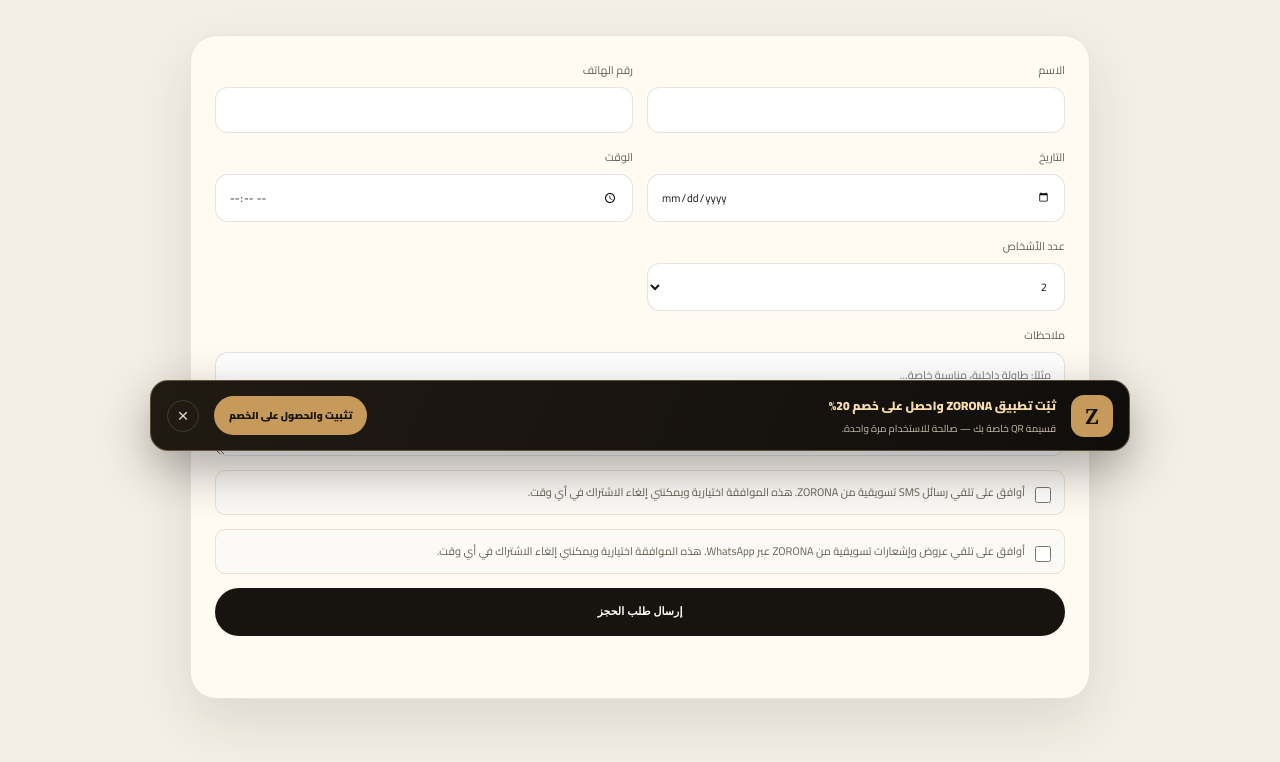
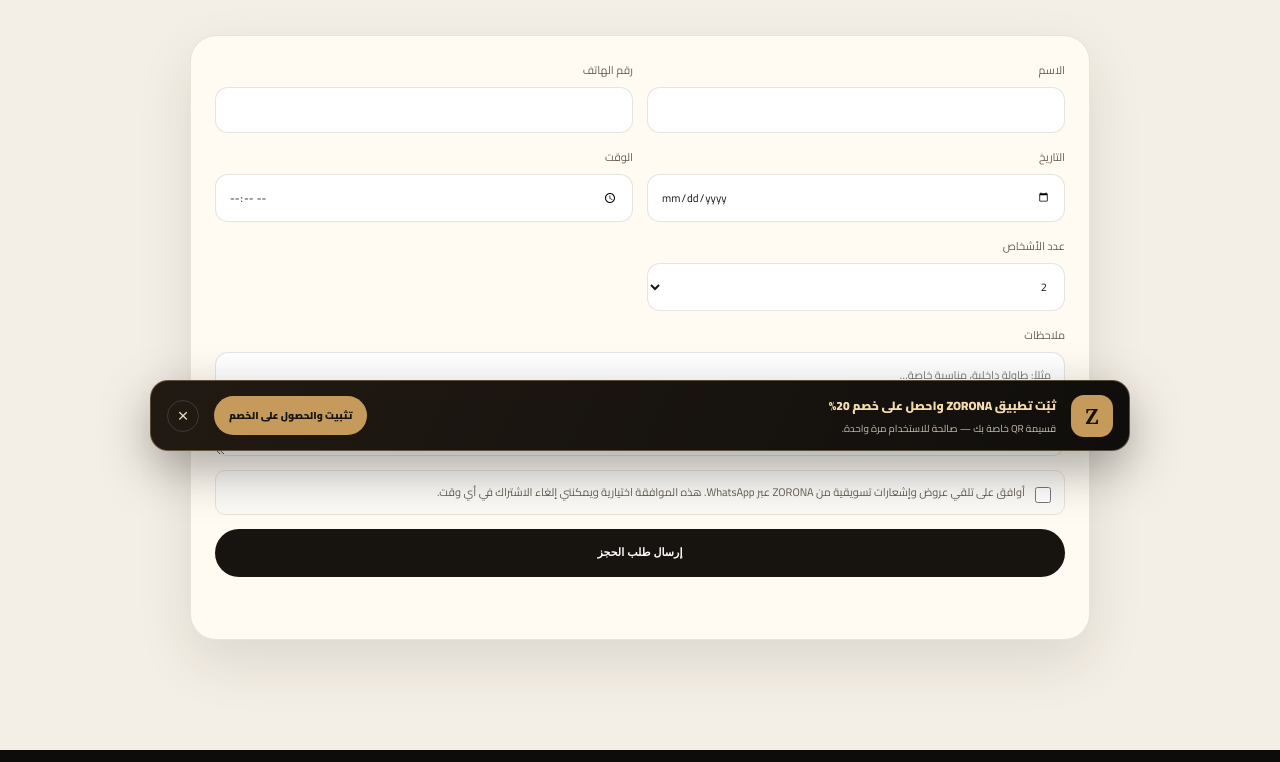
Before and after one commit to zorona116-code/Zorona, a website built with Vite: page apps/web/reservation.html in a window 1280 px wide. Shown: the part 335-1097 px from the top of the page. Built offline with nearby package versions, Linux system fonts and the light colour scheme.

Commit message:
Remove SMS marketing opt-in from reservation form

```diff
--- a/apps/web/reservation.html
+++ b/apps/web/reservation.html
@@ -41,7 +41,6 @@
       <label><span data-i18n="time">الوقت</span><input id="reservation-time" type="time" required></label>
       <label><span data-i18n="guests">عدد الأشخاص</span><select id="reservation-guests" required></select></label>
       <label class="full"><span data-i18n="notes">ملاحظات</span><textarea id="reservation-notes" rows="3" data-i18n-placeholder="notesPlaceholder" placeholder="مثلاً: طاولة داخلية، مناسبة خاصة…"></textarea></label>
-      <label class="full marketing-consent"><input id="marketing-sms-consent" type="checkbox"><span data-i18n="smsConsent">أوافق على تلقي رسائل SMS تسويقية من ZORONA. هذه الموافقة اختيارية ويمكنني إلغاء الاشتراك في أي وقت.</span></label>
       <label class="full marketing-consent"><input id="marketing-whatsapp-consent" type="checkbox"><span data-i18n="whatsappConsent">أوافق على تلقي عروض وإشعارات تسويقية من ZORONA عبر WhatsApp. هذه الموافقة اختيارية ويمكنني إلغاء الاشتراك في أي وقت.</span></label>
       <button class="gold-btn full" type="submit" data-i18n="submit">إرسال طلب الحجز</button>
       <p id="reservation-message" class="reservation-message" role="status" aria-live="polite"></p>
```
